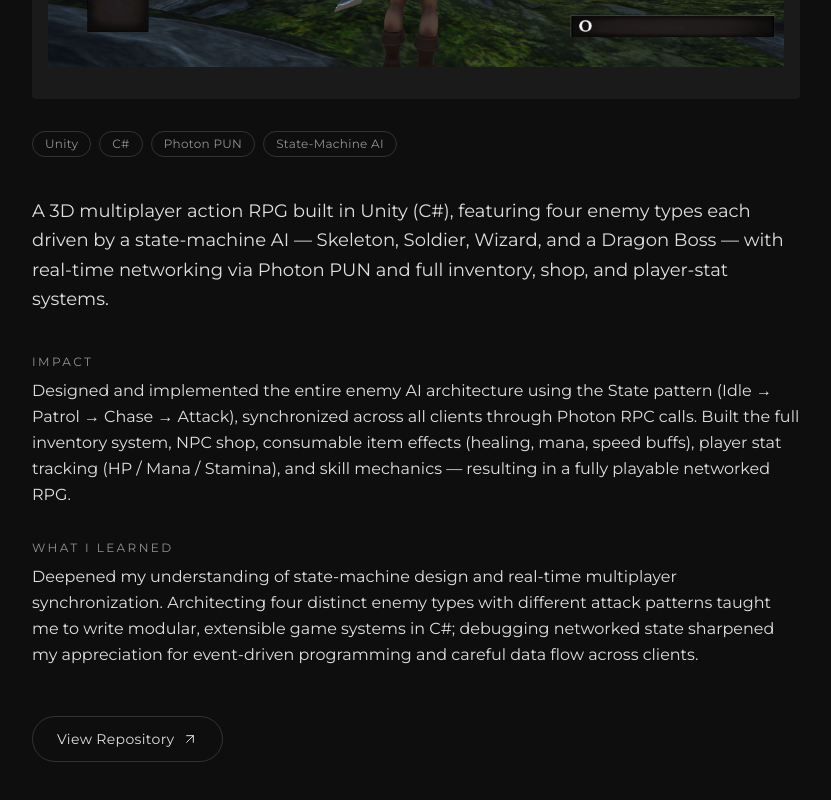
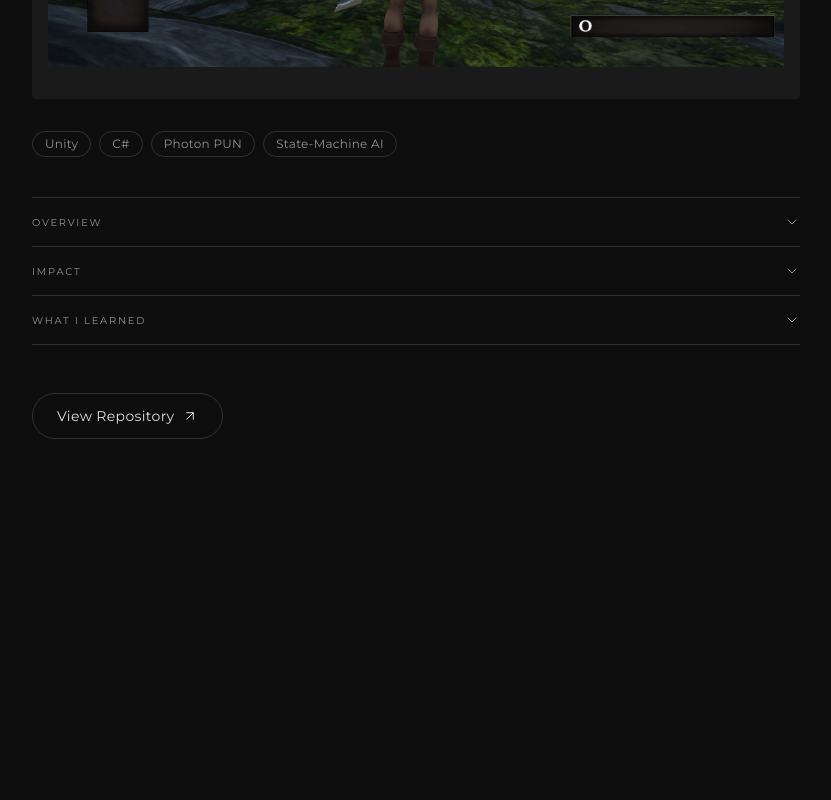
Before and after one commit to Hinsane5/portfolio, a Next.js app: page /projects/arcane-ring in a window 1280 px wide. Shown: the part 769-1569 px from the top of the page, without its empty margins (224-1055 px from the left). After the commit the page ends 1336 px from the top, so only its background shows below. Built offline with nearby package versions, Linux system fonts and the light colour scheme; no server answers.

Commit message:
Make project insights expandable

```diff
--- a/src/app/projects/[id]/page.tsx
+++ b/src/app/projects/[id]/page.tsx
@@ -4,6 +4,7 @@ import { ArrowUpRight } from "lucide-react";
 import { projects } from "@/content/projects";
 import { profile } from "@/content/profile";
 import { ProjectImage } from "@/components/projects/ProjectImage";
+import { ProjectInsights } from "@/components/projects/ProjectInsights";
 import { TechChip } from "@/components/ui/TechChip";
 import { Reveal } from "@/components/ui/Reveal";
 
@@ -91,24 +92,13 @@ export default async function ProjectDetail({
         </Reveal>
 
         <Reveal>
-          <p className="mt-10 text-lg leading-relaxed">{project.description}</p>
-        </Reveal>
-
-        <Reveal>
-          <div className="mt-10 space-y-8">
-            <div>
-              <h2 className="text-muted text-xs tracking-[0.2em] uppercase">
-                Impact
-              </h2>
-              <p className="mt-2 leading-relaxed">{project.impact}</p>
-            </div>
-            <div>
-              <h2 className="text-muted text-xs tracking-[0.2em] uppercase">
-                {project.inProgress ? "What I'm learning" : "What I learned"}
-              </h2>
-              <p className="mt-2 leading-relaxed">{project.learned}</p>
-            </div>
-          </div>
+          <ProjectInsights
+            description={project.description}
+            impact={project.impact}
+            learned={project.learned}
+            learningLabel={project.inProgress ? "What I'm learning" : "What I learned"}
+            className="mt-10"
+          />
         </Reveal>
 
         <Reveal>
--- a/src/components/projects/ProjectDetailDialog.tsx
+++ b/src/components/projects/ProjectDetailDialog.tsx
@@ -4,6 +4,7 @@ import { useEffect, useId, useRef } from "react";
 import { ArrowLeft, ArrowRight, ArrowUpRight, X } from "lucide-react";
 import { projects } from "@/content/projects";
 import { ProjectImage } from "@/components/projects/ProjectImage";
+import { ProjectInsights } from "@/components/projects/ProjectInsights";
 import { TechChip } from "@/components/ui/TechChip";
 
 export function ProjectDetailDialog({
@@ -129,32 +130,14 @@ export function ProjectDetailDialog({
                 </p>
               )}
 
-              <div className="mt-7 space-y-6 sm:mt-9">
-                <section>
-                  <h3 className="text-muted text-[0.62rem] tracking-[0.18em] uppercase">
-                    Overview
-                  </h3>
-                  <p className="mt-2 text-sm leading-relaxed sm:text-[0.95rem]">
-                    {project.description}
-                  </p>
-                </section>
-                <section>
-                  <h3 className="text-muted text-[0.62rem] tracking-[0.18em] uppercase">
-                    Impact
-                  </h3>
-                  <p className="mt-2 text-sm leading-relaxed sm:text-[0.95rem]">
-                    {project.impact}
-                  </p>
-                </section>
-                <section>
-                  <h3 className="text-muted text-[0.62rem] tracking-[0.18em] uppercase">
-                    {project.inProgress ? "What I'm learning" : "What I learned"}
-                  </h3>
-                  <p className="mt-2 text-sm leading-relaxed sm:text-[0.95rem]">
-                    {project.learned}
-                  </p>
-                </section>
-              </div>
+              <ProjectInsights
+                key={project.id}
+                description={project.description}
+                impact={project.impact}
+                learned={project.learned}
+                learningLabel={project.inProgress ? "What I'm learning" : "What I learned"}
+                className="mt-7 sm:mt-9"
+              />
 
               <a
                 href={project.repo}
--- /dev/null
+++ b/src/components/projects/ProjectInsights.tsx
@@ -0,0 +1,73 @@
+"use client";
+
+import { useId, useState } from "react";
+import { ChevronDown } from "lucide-react";
+
+type SectionKey = "overview" | "impact" | "learning";
+
+export function ProjectInsights({
+  description,
+  impact,
+  learned,
+  learningLabel,
+  className = "",
+}: {
+  description: string;
+  impact: string;
+  learned: string;
+  learningLabel: string;
+  className?: string;
+}) {
+  const [openSection, setOpenSection] = useState<SectionKey | null>(null);
+  const id = useId();
+  const sections: { key: SectionKey; label: string; answer: string }[] = [
+    { key: "overview", label: "Overview", answer: description },
+    { key: "impact", label: "Impact", answer: impact },
+    { key: "learning", label: learningLabel, answer: learned },
+  ];
+
+  return (
+    <div className={`border-hairline border-t ${className}`}>
+      {sections.map(({ key, label, answer }) => {
+        const expanded = openSection === key;
+        const buttonId = `${id}-${key}-button`;
+        const panelId = `${id}-${key}-panel`;
+
+        return (
+          <section key={key} className="border-hairline border-b">
+            <h3>
+              <button
+                id={buttonId}
+                type="button"
+                aria-expanded={expanded}
+                aria-controls={panelId}
+                onClick={() => setOpenSection(expanded ? null : key)}
+                className="group flex w-full items-center justify-between gap-4 py-4 text-left"
+              >
+                <span className="text-muted group-hover:text-text text-[0.62rem] tracking-[0.18em] uppercase transition-colors motion-reduce:transition-none">
+                  {label}
+                </span>
+                <ChevronDown
+                  aria-hidden="true"
+                  className={`text-muted h-4 w-4 shrink-0 transition-transform motion-reduce:transition-none ${expanded ? "rotate-180" : ""}`}
+                  strokeWidth={1.5}
+                />
+              </button>
+            </h3>
+            <div
+              id={panelId}
+              role="region"
+              aria-labelledby={buttonId}
+              hidden={!expanded}
+              className="pb-4"
+            >
+              <p className="text-muted text-sm leading-relaxed sm:text-[0.95rem]">
+                {answer}
+              </p>
+            </div>
+          </section>
+        );
+      })}
+    </div>
+  );
+}
```
